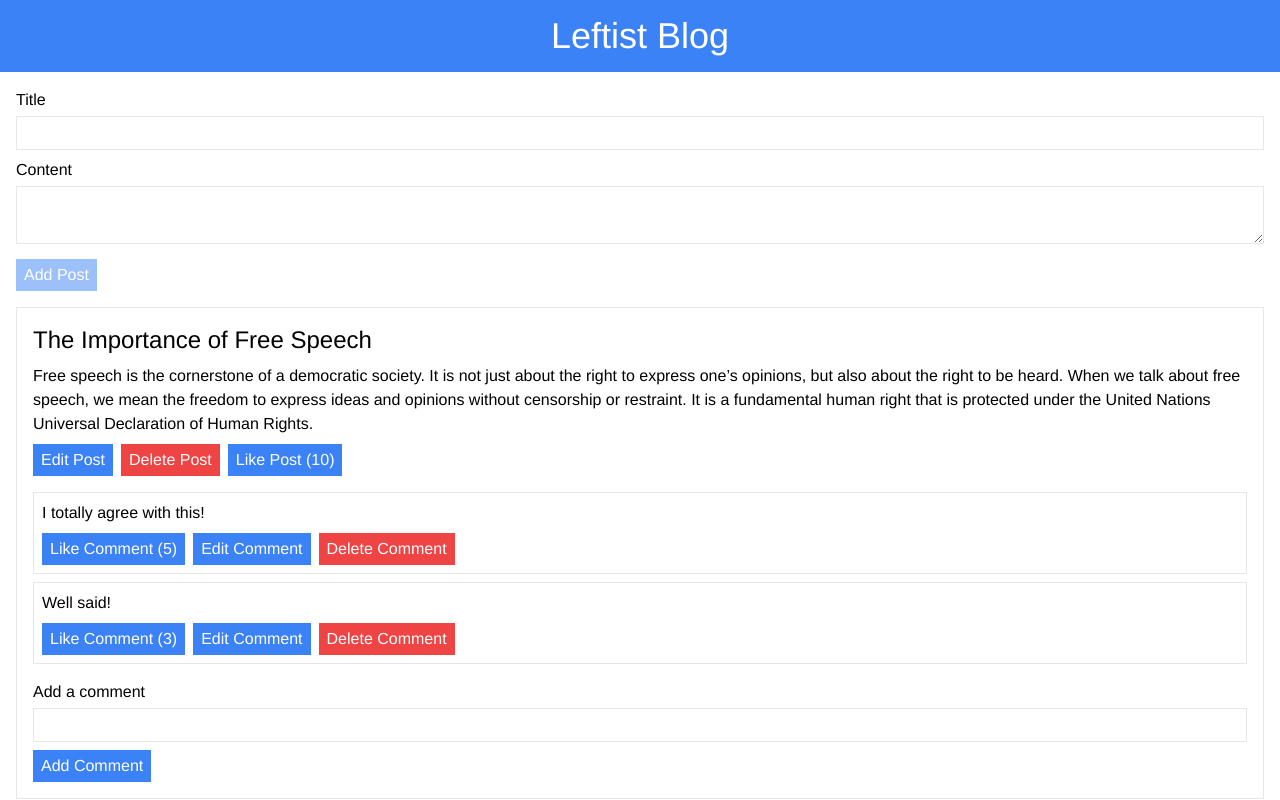
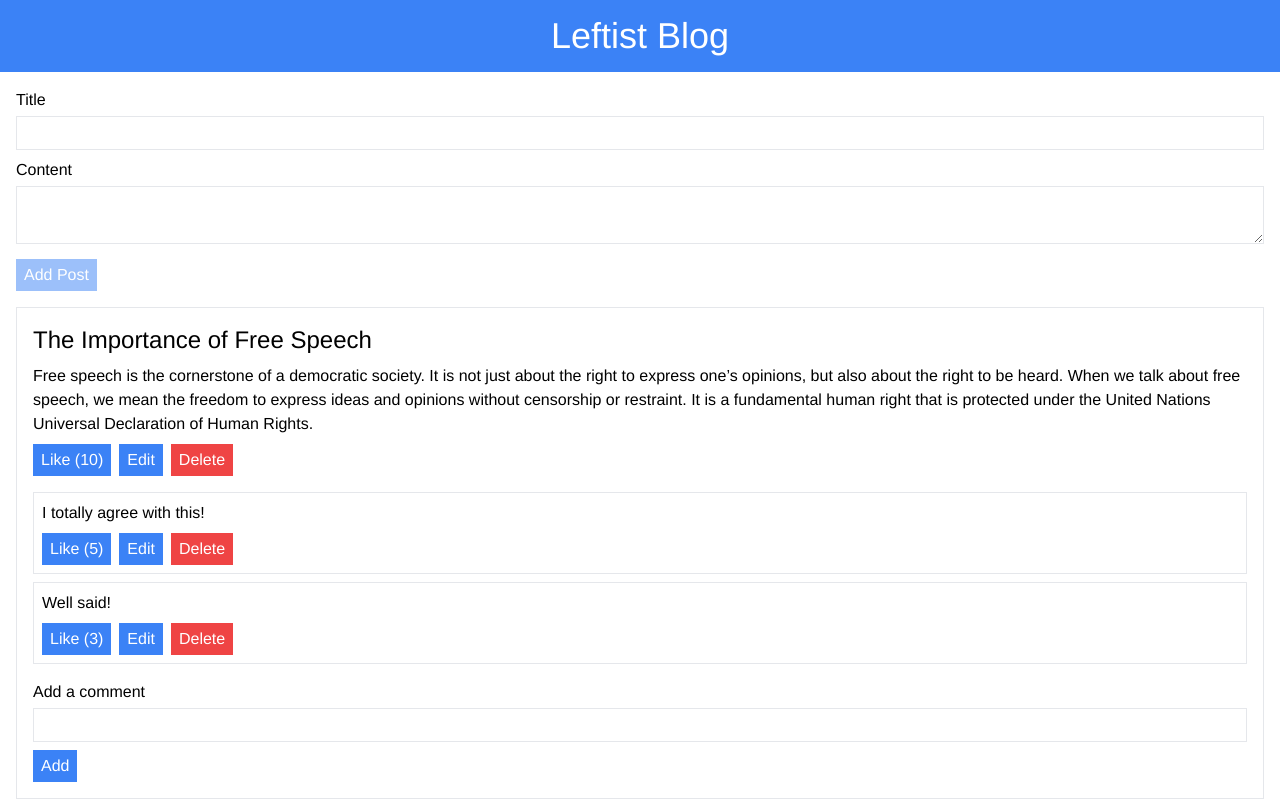
Before and after one commit to hsavzyan/ProgressivePulse, a React (Vite) app: page / in a window 1280 px wide. Shown: the top 800 px of the page. Built offline with nearby package versions, Linux system fonts and the light colour scheme.

Commit message:
buttons changed

```diff
--- a/src/components/Post.tsx
+++ b/src/components/Post.tsx
@@ -68,51 +68,56 @@ const Post: React.FC<PostProps> = ({
   };
 
   // Return the JSX to render
+  // Return the JSX to render
   return (
     <article className="border p-4 mb-4">
+      <h2 className="text-2xl mb-2">
         {isEditingPost ? (
-        <form onSubmit={handlePostSubmit}>
           <input
             type="text"
             value={postTitle}
             onChange={(e) => setPostTitle(e.target.value)}
             className="text-2xl mb-2 w-full p-1 border"
           />
+        ) : (
+          post.title
+        )}
+      </h2>
+      {isEditingPost ? (
         <textarea
           value={postContent}
           onChange={(e) => setPostContent(e.target.value)}
           className="w-full p-1 border mb-2"
         />
+      ) : (
+        <p>{post.content}</p>
+      )}
       <button
-            type="submit"
-            className="px-2 py-1 bg-blue-500 text-white mr-2"
+        onClick={likePost}
+        className="mt-2 px-2 py-1 bg-blue-500 text-white mr-2"
       >
-            Save Post
+        Like ({post.likes})
       </button>
-        </form>
+      {isEditingPost ? (
+        <button
+          onClick={handlePostSubmit}
+          className="mt-2 px-2 py-1 bg-blue-500 text-white mr-2"
+        >
+          Save
+        </button>
       ) : (
-        <>
-          <h2 className="text-2xl mb-2">{post.title}</h2>
-          <p>{post.content}</p>
         <button
           onClick={() => setIsEditingPost(true)}
           className="mt-2 px-2 py-1 bg-blue-500 text-white mr-2"
         >
-            Edit Post
+          Edit
         </button>
-        </>
       )}
       <button
         onClick={deletePost}
         className="px-2 py-1 bg-red-500 text-white mr-2"
       >
-        Delete Post
-      </button>
-      <button
-        onClick={likePost}
-        className="mt-2 px-2 py-1 bg-blue-500 text-white"
-      >
-        Like Post ({post.likes})
+        Delete
       </button>
       <div className="mt-4">
         {post.comments.map((comment) => (
@@ -131,14 +136,14 @@ const Post: React.FC<PostProps> = ({
               onClick={() => likeComment(comment.id)}
               className="mt-2 px-2 py-1 bg-blue-500 text-white mr-2"
             >
-              Like Comment ({comment.likes})
+              Like ({comment.likes})
             </button>
             {commentToEdit?.id === comment.id ? (
               <button
                 onClick={handleCommentSubmit}
                 className="mt-2 px-2 py-1 bg-blue-500 text-white mr-2"
               >
-                Save Comment
+                Save
               </button>
             ) : (
               <button
@@ -148,14 +153,14 @@ const Post: React.FC<PostProps> = ({
                 }}
                 className="mt-2 px-2 py-1 bg-blue-500 text-white mr-2"
               >
-                Edit Comment
+                Edit
               </button>
             )}
             <button
               onClick={() => deleteComment(comment.id)}
               className="mt-2 px-2 py-1 bg-red-500 text-white"
             >
-              Delete Comment
+              Delete
             </button>
           </div>
         ))}
@@ -172,7 +177,7 @@ const Post: React.FC<PostProps> = ({
               className="w-full p-1 border mb-2"
             />
             <button type="submit" className="px-2 py-1 bg-blue-500 text-white">
-              Add Comment
+              Add{" "}
             </button>
           </form>
         )}
```
Lines whose indentation alone changed are shown as unchanged.
